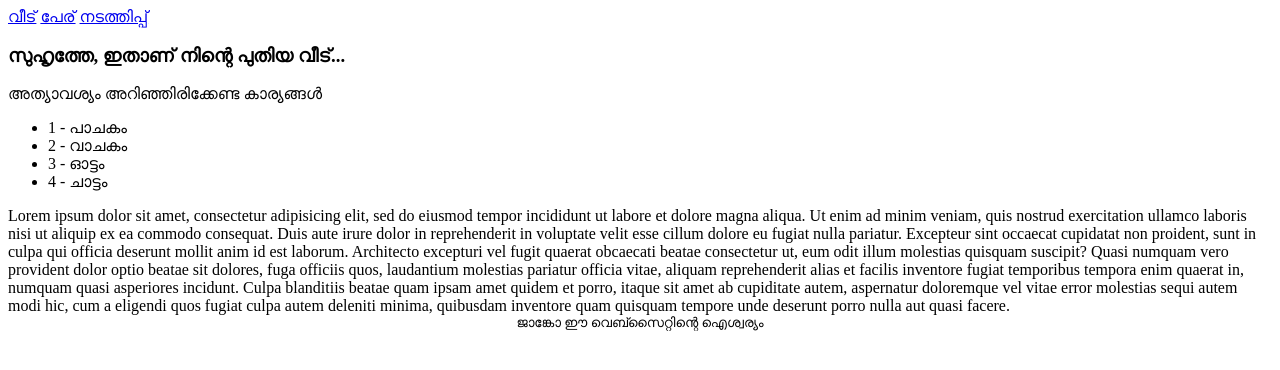
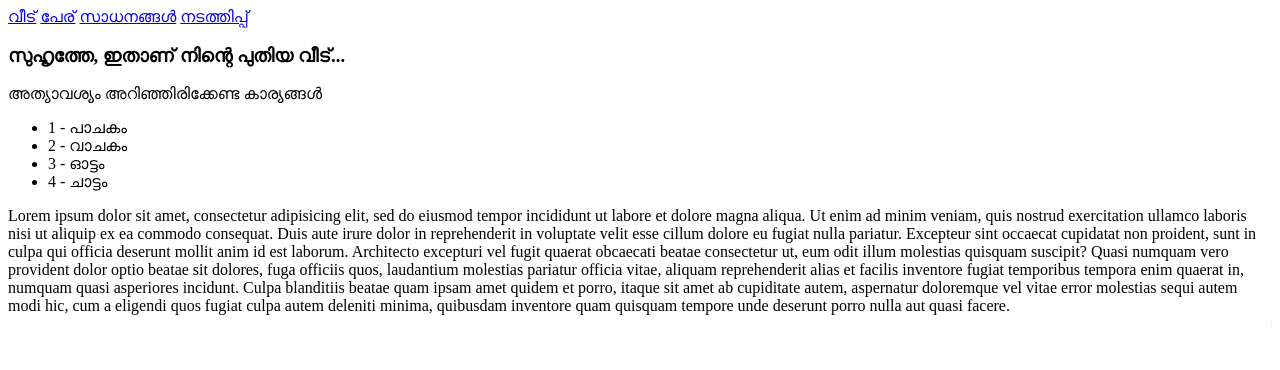
Before and after one commit to karuvally/django_brushup, a Django app: page / in a window 1280 px wide. Shown: the top 370 px of the page. Run offline with Django 3.2, Linux system fonts and the light colour scheme.

Commit message:
added product list url in navbar

```diff
--- a/codecamp/templates/footer.html
+++ b/codecamp/templates/footer.html
@@ -1,3 +1,3 @@
 <footer>
-    <small><center>ജാങ്കോ ഈ വെബ്സൈറ്റിന്റെ ഐശ്വര്യം</center></small>
+    <small><marquee>ജാങ്കോ ഈ വെബ്സൈറ്റിന്റെ ഐശ്വര്യം</marquee></small>
 </footer>
--- a/codecamp/templates/navbar.html
+++ b/codecamp/templates/navbar.html
@@ -1,5 +1,6 @@
 <nav>
     <a href="/">വീട്</a>
     <a href="/contact">പേര്</a>
+    <a href="/product_list">സാധനങ്ങൾ</a>
     <a href="/admin">നടത്തിപ്പ്‌</a>
 </nav>
```
